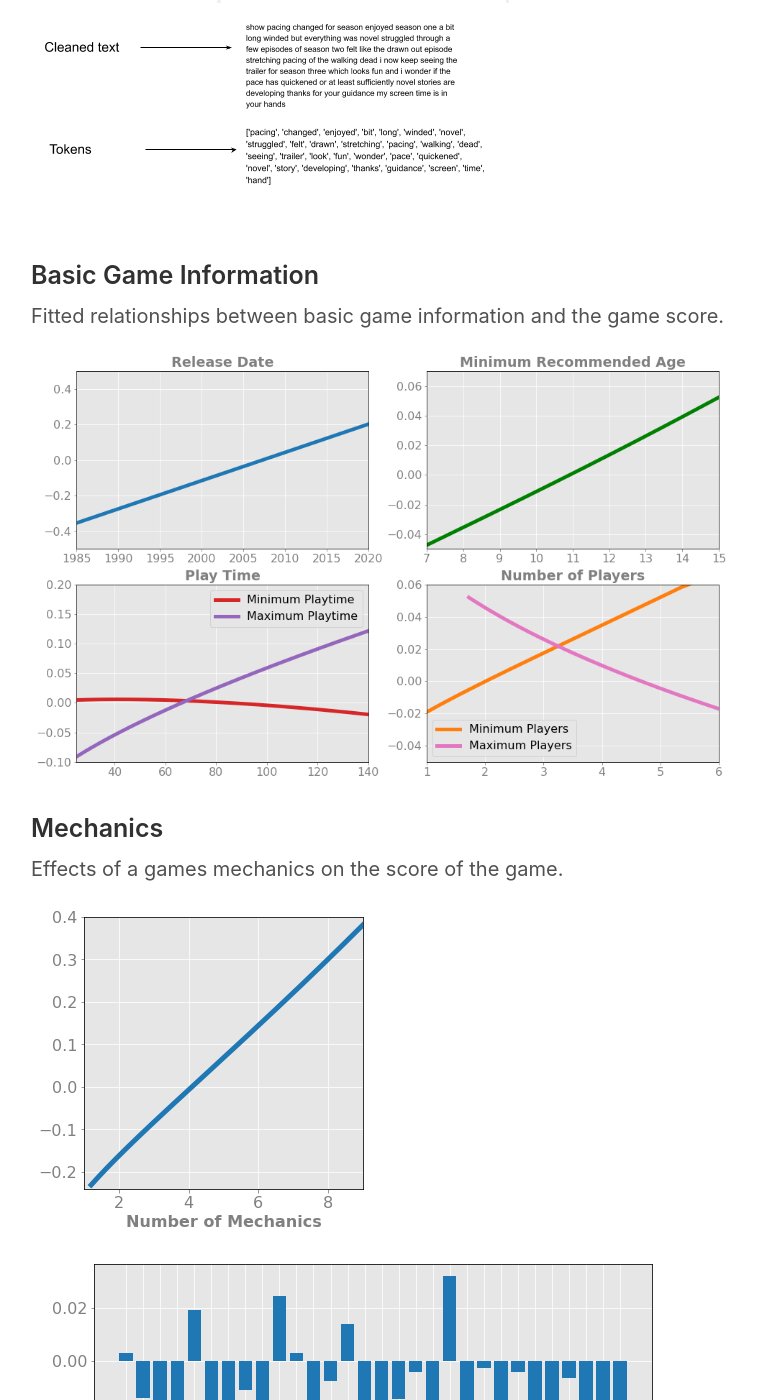
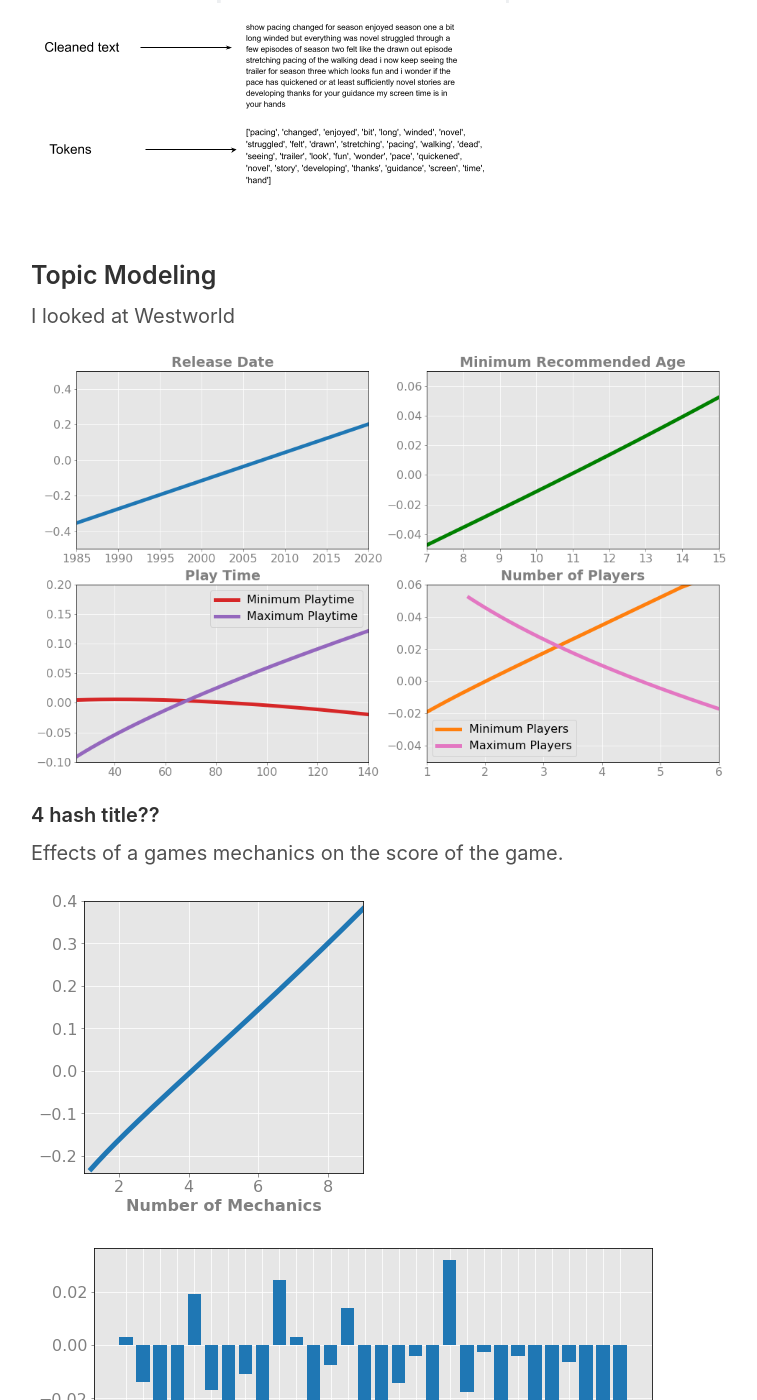
Before and after one commit to bubblebooy/bubblebooy.github.io, a Jekyll site: the page built from _posts/2020-04-22-Project-4.md, in a window 1280 px wide and 1400 px high, scrolled down 1272 px. Shown: the whole window, without its empty margins (259-1016 px from the left). Built offline with Jekyll 4.4.1, drawn with Linux system fonts in a browser that asks for light colours.

Commit message:
testing 4 hash title

```diff
--- a/_posts/2020-04-22-Project-4.md
+++ b/_posts/2020-04-22-Project-4.md
@@ -41,13 +41,13 @@ I also got Information about each episode from [The Movie Database](https://www.
 First the title and text of each post was combined. Then the text was cleaned, tokenized, stemmed, stopwords removed and tagged with Parts of Speech. Finally the corpus was converted to a matrix with a Count Vectorizer and TF-IDF.
 ![BGG fit]({{ site.url }}/images/text_processing.png)
 
-### Basic Game Information
+### Topic Modeling
 
-Fitted relationships between basic game information and the game score.
+I looked at Westworld
 
 ![Basic Game Information]({{ site.url }}/images/BGGinfo.png)
 
-### Mechanics
+#### 4 hash title??
 
 Effects of a games mechanics on the score of the game.
 
```
